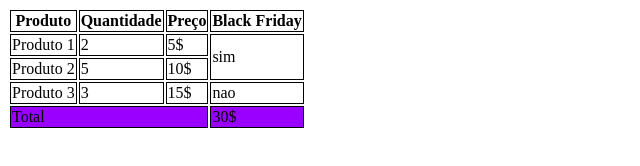
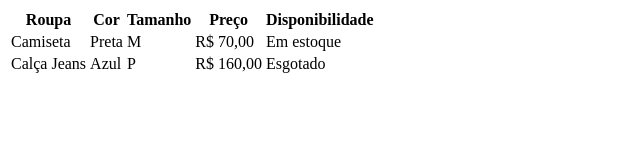
Before and after one commit to GuilhermeTMota/Aula-Tabela, a plain HTML site: page index.html in a window 1280 px wide. Shown: the whole page, without its empty margins (0-640 px from the left). Drawn offline with Linux system fonts and the light colour scheme.

Commit message:
Trocado de bermuda para calça jeans

```diff
--- a/index.html
+++ b/index.html
@@ -3,58 +3,31 @@
 <head>
     <meta charset="UTF-8">
     <meta name="viewport" content="width=device-width, initial-scale=1.0">
-    <title>Document</title>
-    <style>
-        th,td { Border: 1px Solid Black; }
-        tfoot {
-            background-color: rgb(153, 0, 255);
-        }
-    </style>
+    <title>Aula tabela</title>
 </head>
-
 <body>
     <table>
-        <thead>
         <tr>
-                <th>Produto</th>
-                <th>Quantidade</th>
+            <th>Roupa</th>
+            <th>Cor</th>
+            <th>Tamanho</th>
             <th>Preço</th>
-                <th>Black Friday</th>
-            </tr>
-         </thead>
-<tbody>
-<tr>
-    <Td>Produto 1</Td>
-    <Td>2</Td>
-    <Td>5$</Td>
-    <Td rowspan="2" >sim</Td>
-
+            <th>Disponibilidade</th>
         </tr>
         <tr>
-    <Td>Produto 2</Td>
-    <Td>5</Td>
-    <Td>10$</Td>
-
-
+            <td>Camiseta</td>
+            <td>Preta</td>
+            <td>M</td>
+            <td>R$ 70,00</td>
+            <td>Em estoque</td>
         </tr>
         <tr>
-    <Td>Produto 3</Td>
-    <Td>3</Td>
-    <Td>15$</Td>
-    <Td>nao</Td>
-
+            <td>Calça Jeans</td>
+            <td>Azul</td>
+            <td>P</td>
+            <td>R$ 160,00</td>
+            <td>Esgotado</td>
         </tr>
-
-</tbody>
-<tfoot>
-    <tr>
-        <td colspan="3">Total</td>
-        <td>30$</td>
-
-    </tr>
-
-</tfoot>
-
     </table>
 </body>
 </html>
```
Lines whose indentation alone changed are shown as unchanged.
